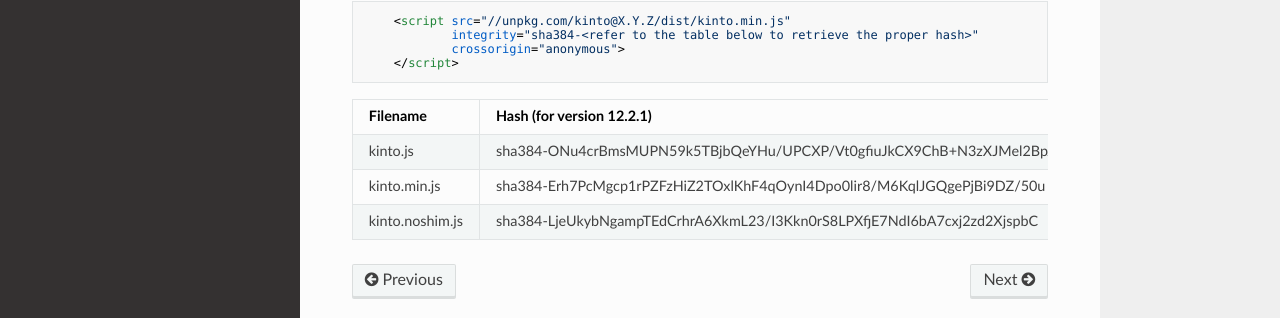
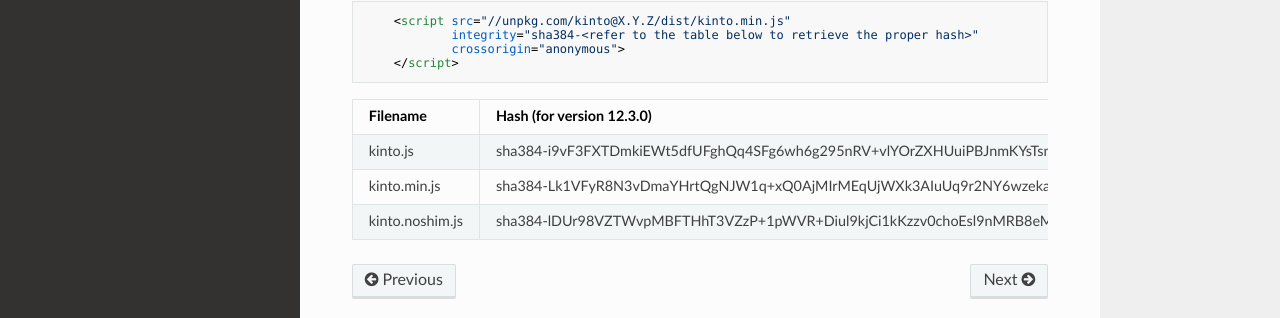
Before and after one commit to Kinto/kinto.js, an MkDocs documentation site: the page built from docs/installation.md, in a window 1280 px wide and 1323 px high. Shown: the part 930-1248 px from the top of the window. Built offline with MkDocs 1.6.1, drawn with Linux system fonts in a browser that asks for light colours; nearby versions of some CDN libraries; old or Windows-style settings are respelled for this version of MkDocs.

Commit message:
Update SRIs

````diff
--- a/docs/installation.md
+++ b/docs/installation.md
@@ -37,8 +37,8 @@
     </script>
 ```
 
-| Filename                | Hash (for version 12.2.1)                                               |
+| Filename                | Hash (for version 12.3.0)                                               |
 |-------------------------|-------------------------------------------------------------------------|
-| kinto.js                | sha384-ONu4crBmsMUPN59k5TBjbQeYHu/UPCXP/Vt0gfiuJkCX9ChB+N3zXJMel2BpJd38 |
-| kinto.min.js            | sha384-Erh7PcMgcp1rPZFzHiZ2TOxlKhF4qOynI4Dpo0lir8/M6KqlJGQgePjBi9DZ/50u |
-| kinto.noshim.js         | sha384-LjeUkybNgampTEdCrhrA6XkmL23/I3Kkn0rS8LPXfjE7NdI6bA7cxj2zd2XjspbC |
+| kinto.js                | sha384-i9vF3FXTDmkiEWt5dfUFghQq4SFg6wh6g295nRV+vlYOrZXHUuiPBJnmKYsTsnfY |
+| kinto.min.js            | sha384-Lk1VFyR8N3vDmaYHrtQgNJW1q+xQ0AjMIrMEqUjWXk3AIuUq9r2NY6wzekaysnRL |
+| kinto.noshim.js         | sha384-lDUr98VZTWvpMBFTHhT3VZzP+1pWVR+Diul9kjCi1kKzzv0choEsl9nMRB8eMf/i |
````
